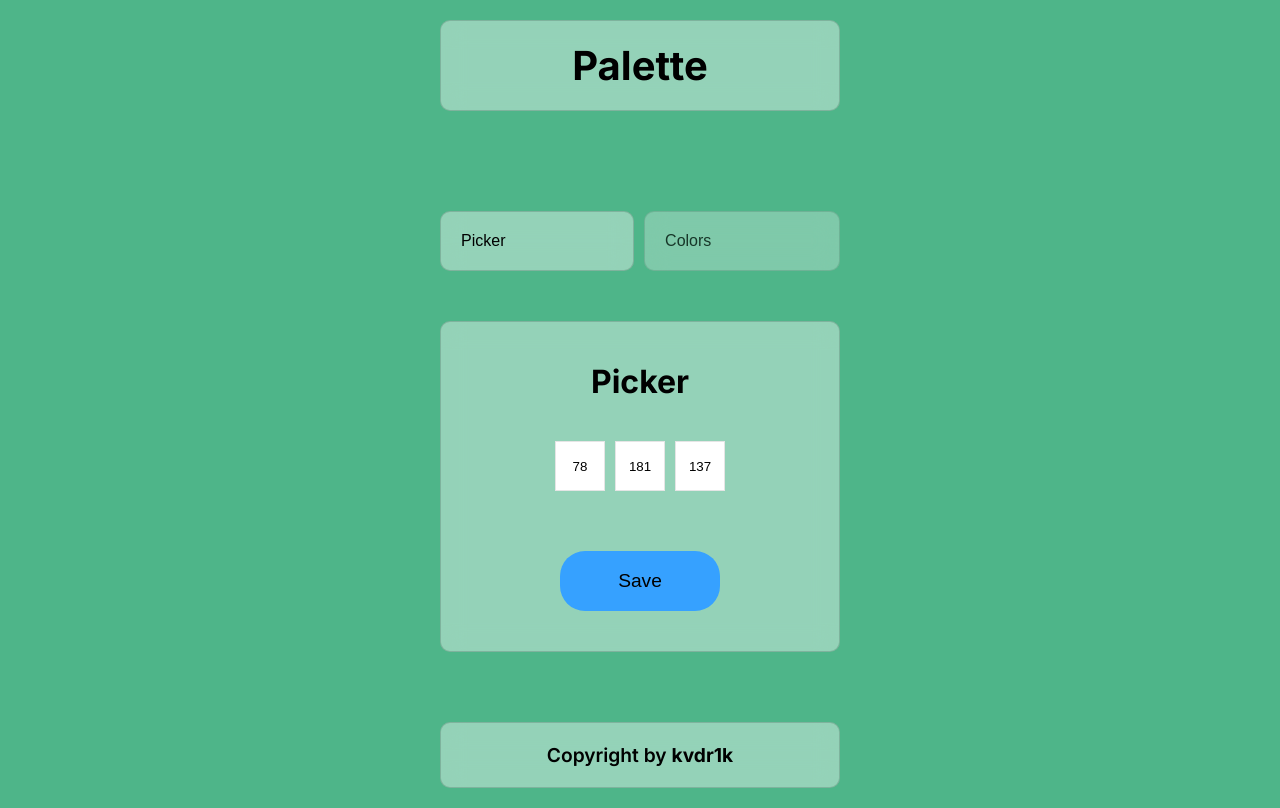
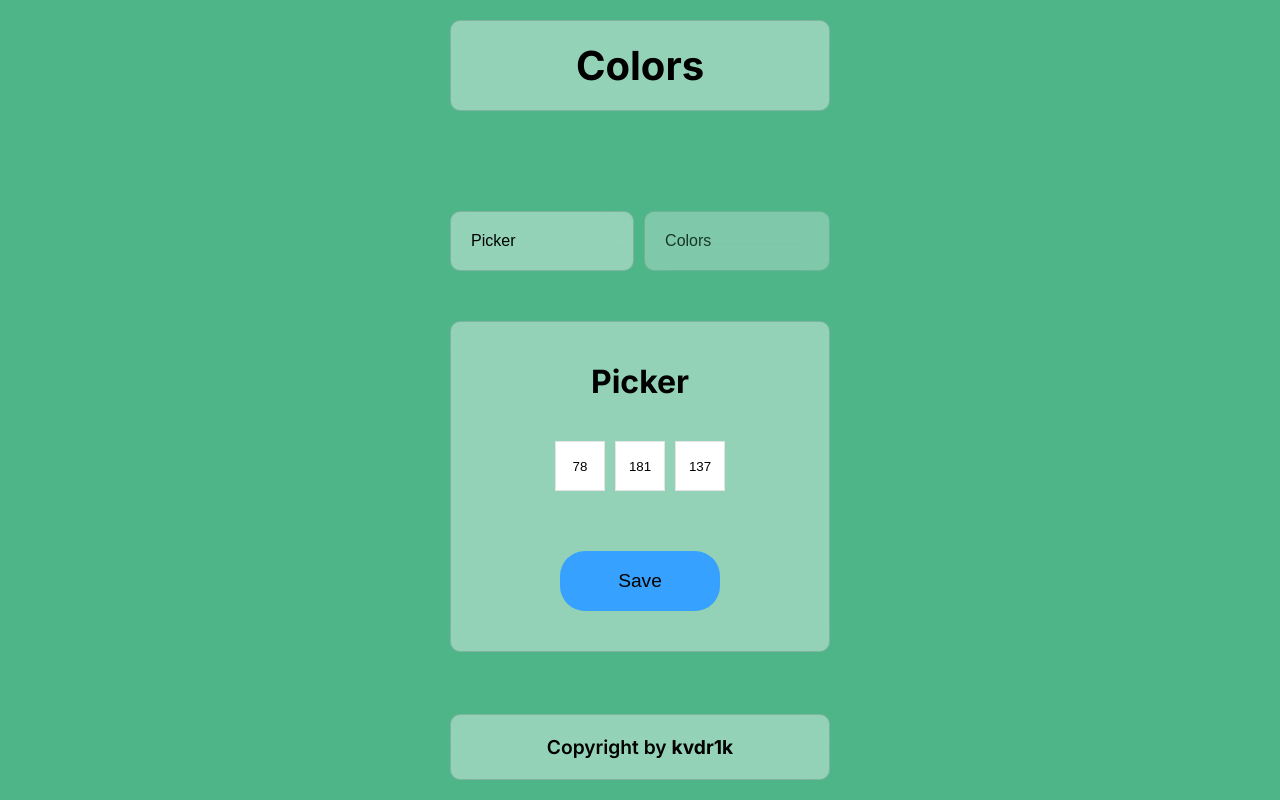
Before and after one commit to itskvdr1k/colorscollection, a Next.js app: page / in a window 1280 px wide. Built offline with nearby package versions, Linux system fonts and the light colour scheme.

Commit message:
styling issues fixed

```diff
--- a/src/app/globals.scss
+++ b/src/app/globals.scss
@@ -49,12 +49,12 @@ input::-webkit-inner-spin-button {
   transition: background-color .2s ease-in;
 
   &__container {
-    width: 100%;
     max-width: 400px;
+    padding: 0px 10px;
     margin: 0 auto;
-    padding: 0px 10px;
   }
 }
+
 
 /* main */
 
--- a/src/components/ui/colorPicker/ColorPicker.tsx
+++ b/src/components/ui/colorPicker/ColorPicker.tsx
@@ -6,11 +6,12 @@ import { useColorContext } from "@/contexts/ColorContext"
 import Container from "../shared/container/Container"
 import Section from "../shared/section/Section"
 import ColorPickerSave from "./ColorPickerSave"
+import LayoutContainer from "../layout/LayoutContainer"
 
 export default function ColorPicker() {
     const {redValue, setRedValue, blueValue, setBlueValue, greenValue, setGreenValue} = useColorContext()
     return (
-        <Container className={`${styles.colorPicker}  glass__effect`}>
+        <Container className={`${styles.colorPicker} glass__effect`}>
             <Section sectionTitle="Picker">
                 <div className={styles.colorPicker__body}>
                     <div className={styles.colorPicker__controls}>
--- a/src/components/ui/layout/Layout.tsx
+++ b/src/components/ui/layout/Layout.tsx
@@ -4,6 +4,7 @@ import { PropsWithChildren } from "react";
 import Header from "./header/Header";
 import { useColorContext } from "@/contexts/ColorContext";
 import Footer from "./footer/Footer";
+import LayoutContainer from "./LayoutContainer";
 
 export default function Layout({ children }: PropsWithChildren) {
     const {redValue, blueValue, greenValue} = useColorContext()
@@ -11,9 +12,11 @@ export default function Layout({ children }: PropsWithChildren) {
         <div className="wrapper" style={{ backgroundColor: `rgb(${redValue}, ${greenValue}, ${blueValue})` }}>
             <Header/>
             <main className="main">
-                <div className="main__body">
-                    {children}
-                </div>
+                <LayoutContainer>
+                    <div className="main__body">
+                        {children}
+                    </div>
+                </LayoutContainer>
             </main>
             <Footer/>
         </div>
--- /dev/null
+++ b/src/components/ui/layout/LayoutContainer.tsx
@@ -0,0 +1,9 @@
+import { PropsWithChildren } from "react";
+
+export default function LayoutContainer({ children }: PropsWithChildren) {
+    return (
+        <div className="wrapper__container">
+            {children}
+        </div>
+    )
+}
--- a/src/components/ui/layout/footer/Footer.module.scss
+++ b/src/components/ui/layout/footer/Footer.module.scss
@@ -1,7 +1,4 @@
 .footer {
-    width: min(400px, 100vw);
-    margin: 20px auto;
-    padding: 20px 0px;
     text-align: center;
     font-weight: 600;
     font-size: 1.2em;
@@ -11,4 +8,8 @@
         color: inherit;
         text-decoration: none;
     }
+    &__body {
+        padding: 20px 0px;
+        margin-bottom: 20px;
+    }
 }
--- a/src/components/ui/layout/footer/Footer.tsx
+++ b/src/components/ui/layout/footer/Footer.tsx
@@ -1,9 +1,14 @@
+import LayoutContainer from '../LayoutContainer'
 import styles from './Footer.module.scss'
 
 export default function Footer() {
     return (
-        <footer className={`${styles.footer} glass__effect`}>
-            Copyright by <a href="https://instagram.com/kvdr1k">kvdr1k</a>
+        <footer className={styles.footer}>
+            <LayoutContainer>
+                <div className={`${styles.footer__body} glass__effect`}>
+                    Copyright by <a href="https://instagram.com/kvdr1k">kvdr1k</a>
+                </div>
+            </LayoutContainer>
         </footer>
     )
 }
--- a/src/components/ui/layout/header/Header.module.scss
+++ b/src/components/ui/layout/header/Header.module.scss
@@ -1,14 +1,14 @@
 .header {
     position: sticky;
     top: 0;
-    width: min(400px, 100vw);
-    margin: 0 auto;
-    margin-top: 20px;
-    padding: 20px 0px;
     z-index: 5;
 
     &__title {
         font-size: 2.5em;
         text-align: center;
     }
+    &__body {
+        padding: 20px 0px;
+        margin-top: 20px;
+    }
 }
--- a/src/components/ui/layout/header/Header.tsx
+++ b/src/components/ui/layout/header/Header.tsx
@@ -1,11 +1,16 @@
+import LayoutContainer from '../LayoutContainer'
 import styles from './Header.module.scss'
 
 export default function Header() {
     return (
-        <header className={`${styles.header} glass__effect`}>
-            <h1 className={styles.header__title}>
-                Palette
-            </h1>
+        <header className={styles.header}>
+            <LayoutContainer>
+                <div className={`${styles.header__body} glass__effect`}>
+                    <h1 className={styles.header__title}>
+                        Colors
+                    </h1>
+                </div>
+            </LayoutContainer>
         </header>
     )
 }
--- a/src/components/ui/shared/container/Container.module.scss
+++ b/src/components/ui/shared/container/Container.module.scss
@@ -1,7 +1,7 @@
 /* Container */
 
 .container {
-    width: min(400px, 100vw);
+    width: 100%;
     padding: 40px;
     display: flex;
     flex-direction: column;
--- a/src/components/ui/tabs/Tab.module.scss
+++ b/src/components/ui/tabs/Tab.module.scss
@@ -1,4 +1,5 @@
 .tabs {
+    width: 100%;
     display: flex;
     flex-direction: column;
     gap: 50px;
```
